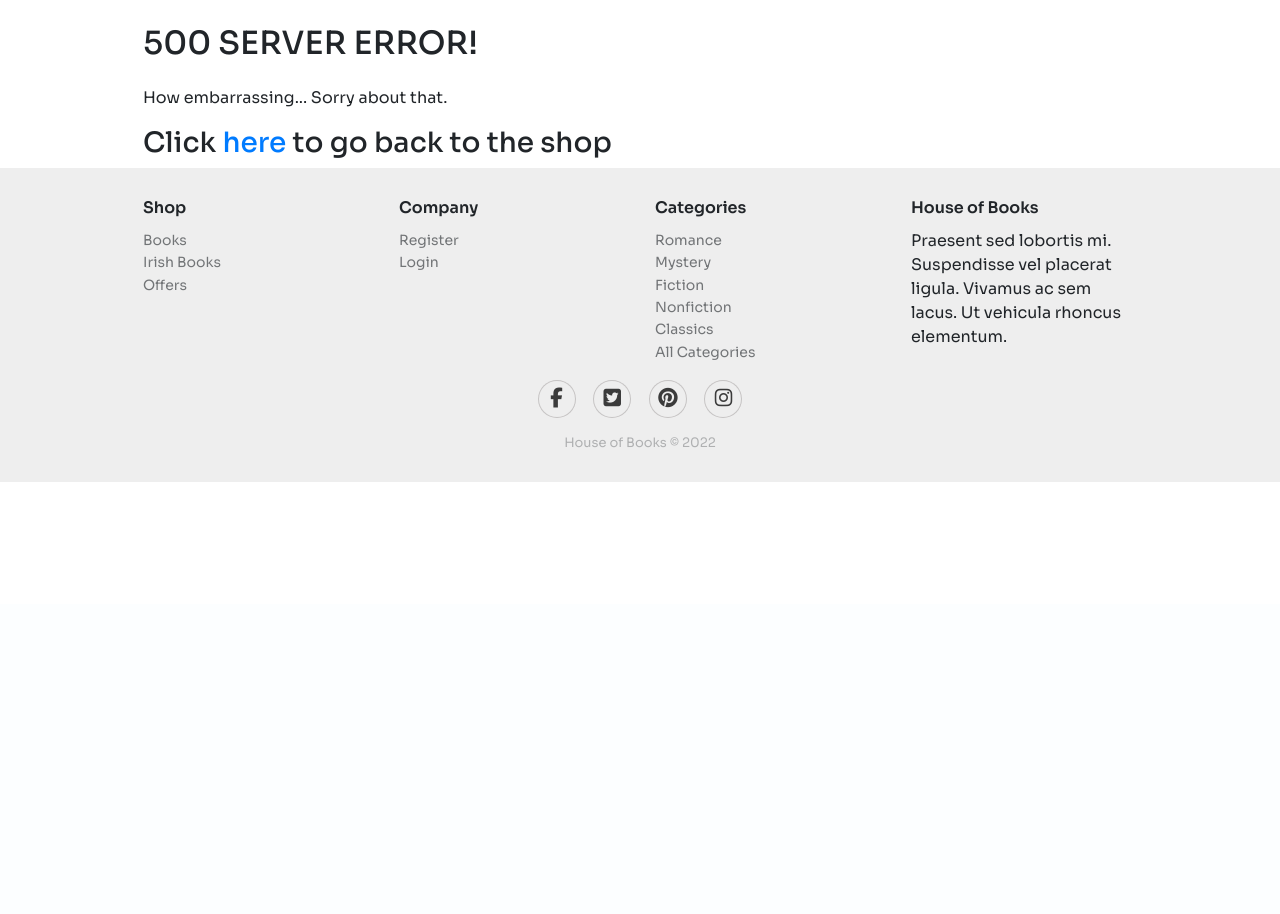
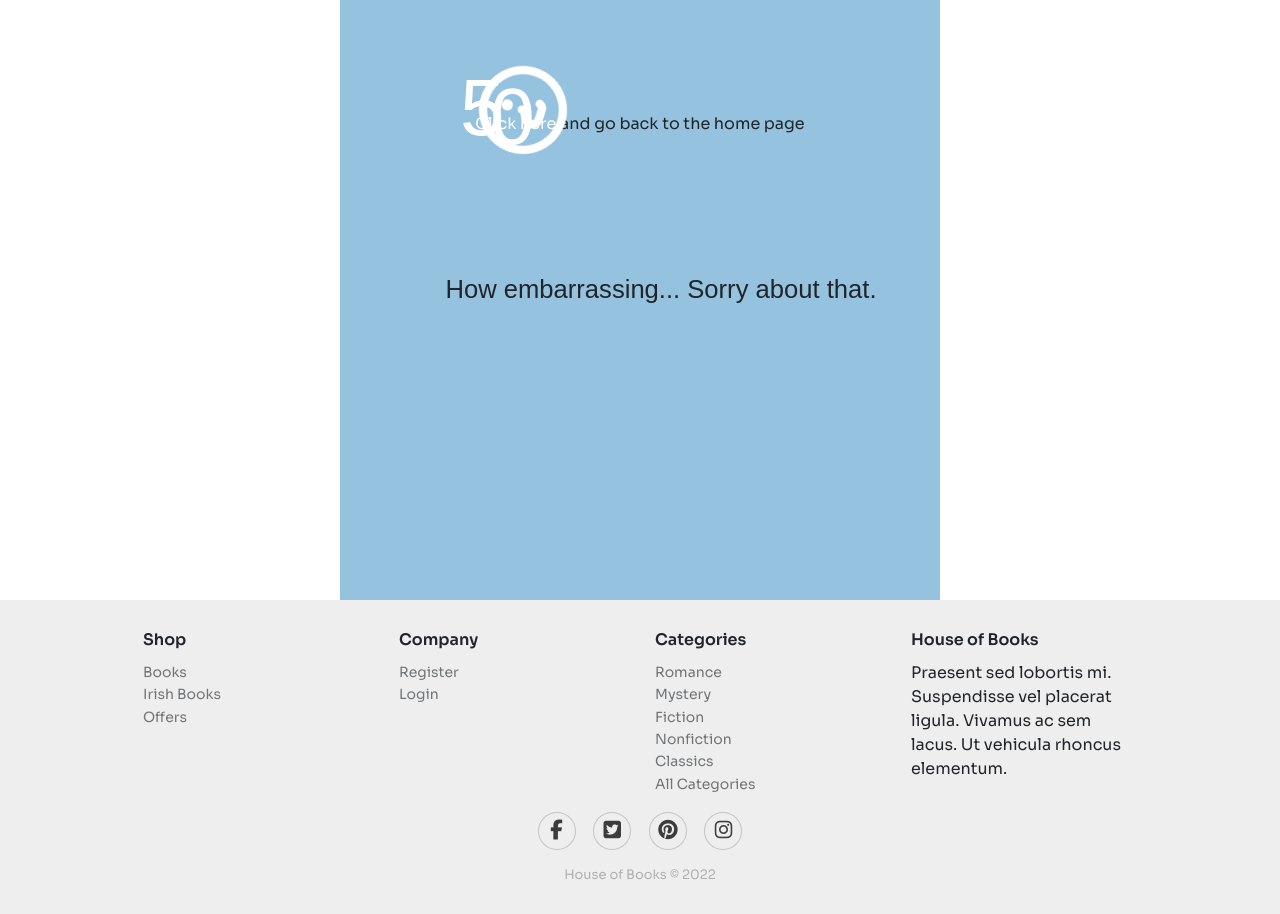
Before and after one commit to biareiam/The-House-of-Books, a Django app: template templates/500.html in a window 1280 px wide. Shown: the part 196-1110 px from the top of the page. Before the commit the page ends 678 px from the top, so only its background shows below. Run offline with Django 3.2, Linux system fonts and the light colour scheme; the template is opened without the code that fills it, so the values that code supplies are empty; some libraries are stand-ins or nearby versions.

Commit message:
trying to style the 500 page

```diff
--- a/templates/404.html
+++ b/templates/404.html
@@ -10,7 +10,7 @@
 
 {% block content %}
 
-<div class="mainbox text-center" style="background-color: #9dc1ebb8; padding:7rem;">
+<div class="mainbox text-center" style="background-color: #9dc1eb88; padding:7rem;">
     <p class="err" style="font-size: 5rem;">4
         <i class="far fa-question-circle fa-spin"></i>
         <span class="err2">4</span></p>
--- a/templates/500.html
+++ b/templates/500.html
@@ -19,15 +19,12 @@
 {% block extra_title %} 500 {% endblock %}
 
 {% block content %}
-<div class="hero-body">
-    <div class="container">
-        <div class="columns has-text-centered">
-            <div class="column">
-                <h2 class="title-heading has-text-centered is-justify-content-center my-4">500 SERVER ERROR!</h2>
-                <p>How embarrassing... Sorry about that.</p>
-                <h3>Click <a href="{% url 'products' %}">here</a> to go back to the shop</h3>
-            </div>
-        </div>
-    </div>
+<div class="mainbox text-center" style="background-color: #9dc1eb88; padding:7rem;">
+    <p class="err" style="font-size: 5rem;">5
+        <i class="far fa-question-circle fa-spin"></i>
+        <span class="err2">0</span></p>
+    <p class="msg">How embarrassing... Sorry about that.</p>
+    <div><a href="{% url 'products' %}" class="erro_page">Click here</a> and go back to the home page</div>
 </div>
+
 {% endblock %}
```
Also changed, not shown: templates/403.html (+8 -10 lines).
